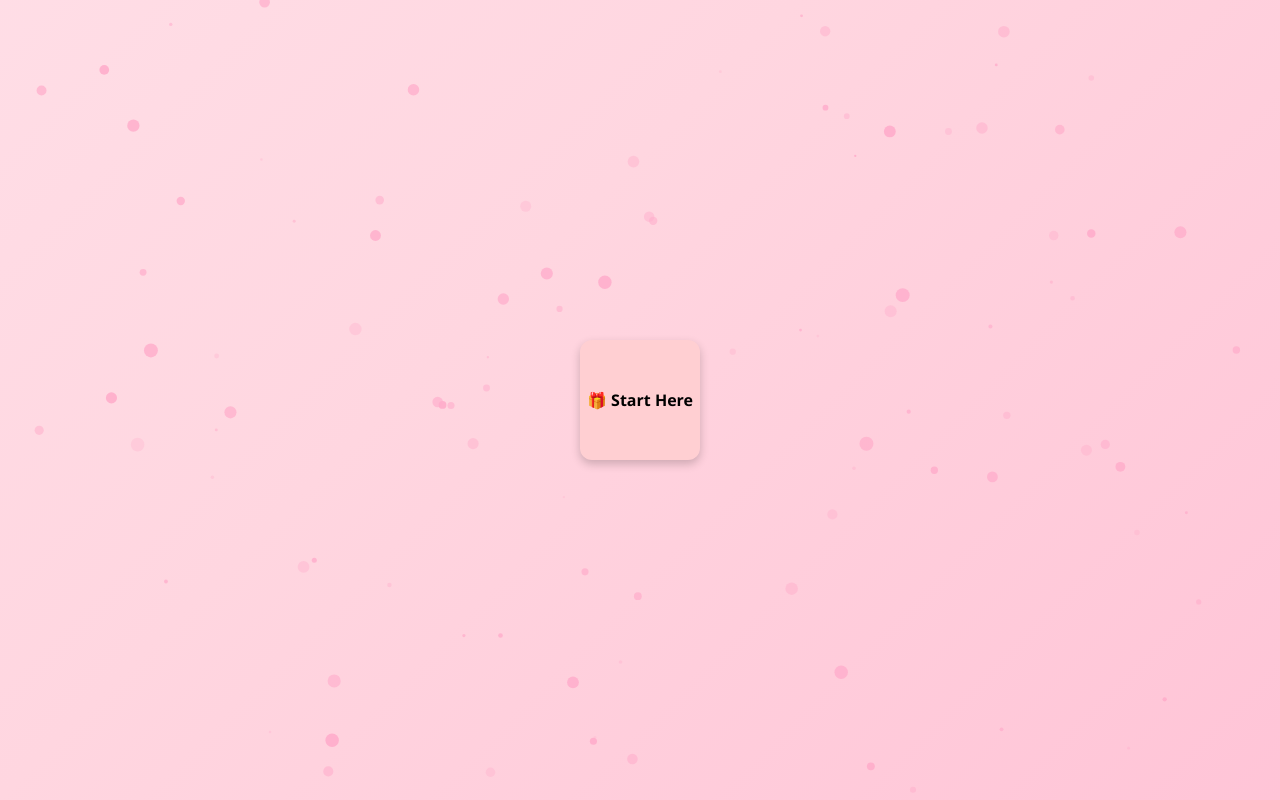
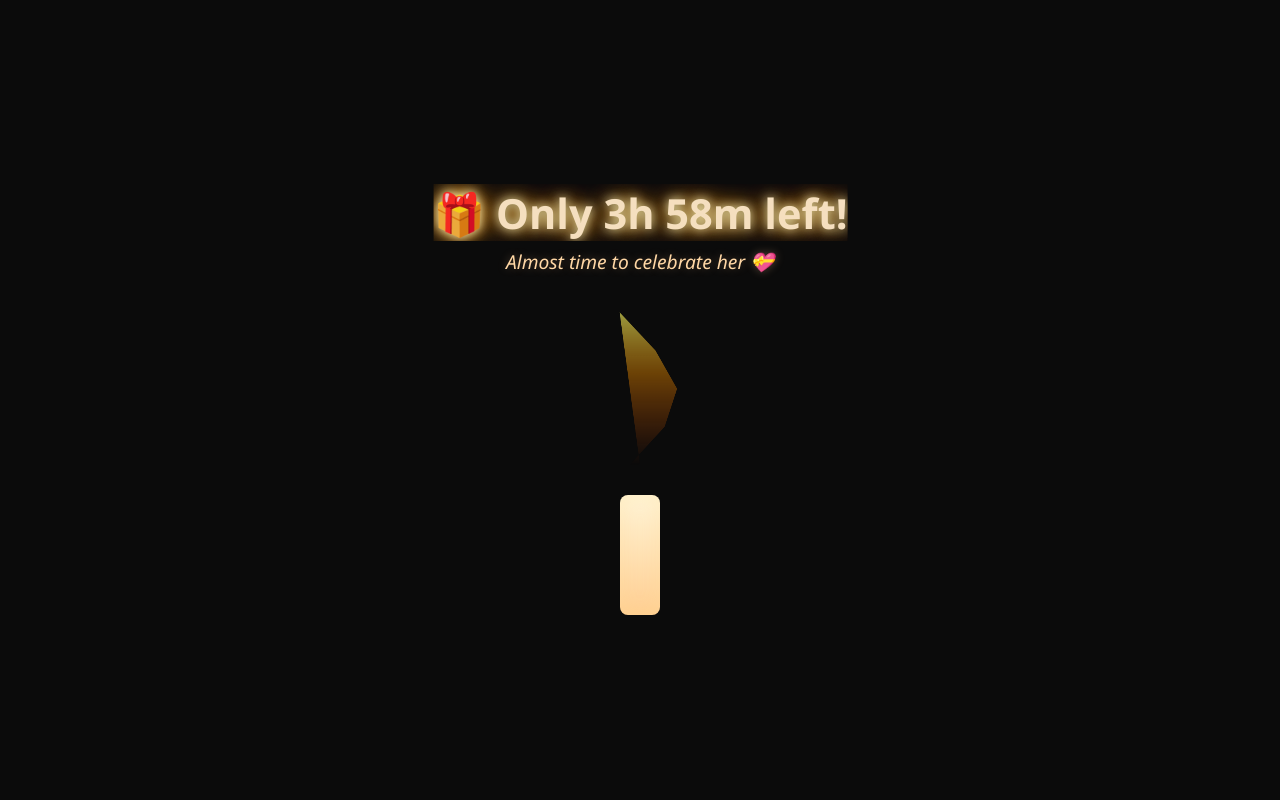
Before and after one commit to SJDeshmukh/my-memory-app, a plain HTML site: page index.html in a window 1280 px wide. Drawn offline with Linux system fonts and the light colour scheme.

Commit message:
Update index.html

```diff
--- a/index.html
+++ b/index.html
@@ -1,409 +1,345 @@
-
-
 <!DOCTYPE html>
 <html lang="en">
 <head>
-  <meta charset="UTF-8" />
-  <title>Memory Unfolding</title>
+  <meta charset="UTF-8">
+  <title>Birthday Candle Flame Countdown</title>
   <style>
-    body::before {
-      content: '';
-      position: fixed;
-      top: 0; left: 0;
-      width: 100vw; height: 100vh;
-      background: linear-gradient(-45deg, #ffafcc, #ffd6e0, #fff0f5, #ffe3ec);
-      background-size: 400% 400%;
-      animation: gradientFlow 15s ease infinite;
-      z-index: -3;
+    html, body {
+      margin: 0;
+      padding: 0;
+      background: #0b0b0b;
+      height: 100vh;
+      overflow: hidden;
+      font-family: 'Segoe UI', sans-serif;
+      color: white;
+      display: flex;
+      flex-direction: column;
+      align-items: center;
+      justify-content: center;
     }
 
-    @keyframes gradientFlow {
-      0% { background-position: 0% 50%; }
-      50% { background-position: 100% 50%; }
-      100% { background-position: 0% 50%; }
+    .countdown-wrapper {
+      width: 100%;
+      text-align: center;
+      margin-bottom: 40px;
+      animation: fadeIn 2s ease-in-out;
+      position: relative;
+      z-index: 1000;
+      padding: 0 20px;
+      box-sizing: border-box;
     }
 
-    body {
-      margin: 0;
-      background: #fff8f0;
-      font-family: 'Segoe UI', sans-serif;
+    .countdown {
+      font-size: 2.5em;
+      font-weight: bold;
+      color: #ffe9c7;
+      text-shadow:
+        0 0 10px #ffc,
+        0 0 20px #f90,
+        0 0 30px rgba(255, 150, 50, 0.5);
+      animation: shimmer 3s infinite alternate ease-in-out;
+      white-space: nowrap;
       overflow: hidden;
+      text-overflow: ellipsis;
     }
 
-    #grid {
-      position: relative;
-      width: 100vw;
-      height: 100vh;
+    .subtitle {
+      margin-top: 8px;
+      font-size: 1.2em;
+      color: #ffd7a5;
+      text-shadow: 0 0 10px rgba(255, 200, 150, 0.3);
+      font-style: italic;
+      white-space: normal;
     }
 
-    .box {
-      position: absolute;
-      width: 120px;
-      height: 120px;
-      background: #ffcfd2;
-      border-radius: 12px;
-      box-shadow: 0 4px 10px rgba(0, 0, 0, 0.2);
-      display: flex;
-      justify-content: center;
-      align-items: center;
-      text-align: center;
-      cursor: pointer;
-      transition: transform 1s ease, opacity 0.5s ease;
-      user-select: none;
-      font-weight: bold;
-      transform: scale(0);
-      overflow: hidden;
+    @keyframes shimmer {
+      0% { transform: scale(1); opacity: 1; }
+      50% { transform: scale(1.05); opacity: 0.95; }
+      100% { transform: scale(1); opacity: 1; }
     }
 
-    .box.show {
-      transform: scale(1);
+    @keyframes fadeIn {
+      from { opacity: 0; transform: translateY(-20px); }
+      to { opacity: 1; transform: translateY(0); }
     }
 
-    .fade-out {
-      opacity: 0;
-      transform: scale(0);
+    .scene {
+      position: relative;
+      width: 150px;
+      height: 300px;
     }
 
-    .box:hover {
-      background: #ffb3c1;
+    canvas {
+      position: absolute;
+      top: -100px;
+      left: 0;
+      width: 150px;
+      height: 400px;
+      pointer-events: none;
     }
 
-    .box img {
-      width: 100%;
-      height: 100%;
-      object-fit: cover;
-      border-radius: 12px;
+    .candle {
+      width: 40px;
+      height: 120px;
+      background: linear-gradient(#fff4d6, #ffce91);
+      border-radius: 8px;
+      position: absolute;
+      bottom: 0;
+      left: 50%;
+      transform: translateX(-50%);
+      box-shadow: 0 0 20px rgba(255, 222, 150, 0.3) inset;
+      z-index: 2;
     }
 
-    #memory-card {
+    .confetti {
       position: fixed;
-      top: 50%;
-      left: 50%;
-      transform: translate(-50%, -50%) scale(0.8);
-      width: 300px;
-      background: white;
-      border-radius: 16px;
-      box-shadow: 0 10px 30px rgba(0, 0, 0, 0.3);
-      opacity: 0;
-      pointer-events: none;
-      transition: opacity 0.5s ease, transform 0.5s ease;
-      z-index: 1000;
-      padding: 20px;
-      display: none;
-      flex-direction: column;
-      align-items: center;
-      text-align: center;
+      width: 8px;
+      height: 8px;
+      border-radius: 50%;
+      animation: fall 3s linear forwards;
+      z-index: 999;
     }
 
-    #memory-card.active {
+    @keyframes fall {
+      0% {
+        transform: translateY(-10vh) rotate(0deg);
         opacity: 1;
-      transform: translate(-50%, -50%) scale(1);
-      pointer-events: all;
-      display: flex;
+      }
+      100% {
+        transform: translateY(110vh) rotate(360deg);
+        opacity: 0;
+      }
     }
 
-    #memory-card img {
-      max-width: 100%;
-      border-radius: 10px;
-      margin-bottom: 15px;
+    .button-wrapper {
+      margin-top: 20px;
+      display: none;
     }
 
-    #memory-card button {
-      padding: 8px 16px;
+    .button-wrapper button {
+      background: #ffcc99;
       border: none;
-      background: #ffafcc;
-      color: #333;
-      font-weight: bold;
-      border-radius: 8px;
+      padding: 12px 24px;
+      font-size: 1em;
+      margin: 0 10px;
+      border-radius: 30px;
       cursor: pointer;
+      box-shadow: 0 0 15px rgba(255, 150, 50, 0.5);
+      transition: all 0.4s ease;
     }
 
-    #memory-card button:hover {
-      background: #ff8fa3;
-    }
-
-    #no-memories {
-      font-size: 18px;
-      color: #888;
-      margin-top: 10px;
-    }
-
-    #bg-canvas {
-      position: fixed;
-      pointer-events: none;
-      z-index: -2;
-      top: 0;
-      left: 0;
-      width: 100vw;
-      height: 100vh;
+    .button-wrapper button:hover {
+      background: #ffaa66;
+      box-shadow: 0 0 25px rgba(255, 150, 50, 0.8);
     }
   </style>
 </head>
 <body>
-<canvas id="bg-canvas"></canvas>
-<div id="grid"></div>
 
-<div id="memory-card">
-  <img id="card-image" src="" alt="Memory Image" />
-  <div id="no-memories" style="display: none;">No more memories left 🌸</div>
-  <button onclick="closeCard()">Close</button>
+<div class="countdown-wrapper">
+  <div class="countdown" id="countdown">Loading...</div>
+  <div class="subtitle" id="subtitle">Waiting for her spark to light the day...</div>
+</div>
+
+<div class="scene">
+  <canvas id="flameCanvas"></canvas>
+  <div class="candle"></div>
+</div>
+
+<div class="button-wrapper" id="buttonWrapper">
+  <button id="blowCandleBtn">🎂 Blow Candle</button>
+  <button id="openGiftBtn" style="display:none;">🎁 Open Gift</button>
 </div>
 
 <script>
-  const grid = document.getElementById('grid');
-  const boxSize = 120;
-  const spacing = 10;
-  const directions = { up: [0, -1], down: [0, 1], left: [-1, 0], right: [1, 0] };
-  const occupied = new Map();
-  const unfoldedBoxes = [];
+  const canvas = document.getElementById("flameCanvas");
+  const ctx = canvas.getContext("2d");
+  canvas.width = 400;
+  canvas.height = 400;
 
-  function posKey(x, y) {
-    return `${x},${y}`;
+  const countdownEl = document.getElementById("countdown");
+  const subtitleEl = document.getElementById("subtitle");
+
+  const startDate = new Date("2025-07-10T00:00:00");
+  const endDate = new Date("2025-07-10T21:49:00");
+
+  let birthdayTriggered = false;
+  let flameFadeOut = false;
+  let flameOpacity = 1;
+
+  const buttonWrapper = document.getElementById("buttonWrapper");
+  const blowBtn = document.getElementById("blowCandleBtn");
+  const giftBtn = document.getElementById("openGiftBtn");
+
+  function updateCountdown() {
+    const now = new Date();
+    const remaining = endDate - now;
+
+    if (remaining <= 0 && !birthdayTriggered) {
+      birthdayTriggered = true;
+      countdownEl.textContent = "Today’s the Day – Happy Birthday, Siddhu!";
+      subtitleEl.textContent = "May your light shine forever 💖";
+      launchParty();
+      buttonWrapper.style.display = "block";
+      return;
     }
 
-  function toPixels(x, y) {
-    const centerX = window.innerWidth / 2;
-    const centerY = window.innerHeight / 2;
-    return {
-      left: centerX + x * (boxSize + spacing) - boxSize / 2,
-      top: centerY + y * (boxSize + spacing) - boxSize / 2,
-    };
+    if (remaining <= 0) return;
+
+    const days = Math.floor(remaining / (1000 * 60 * 60 * 24));
+    const hours = Math.floor((remaining / (1000 * 60 * 60)) % 24);
+    const minutes = Math.floor((remaining / (1000 * 60)) % 60);
+    const seconds = Math.floor((remaining / 1000) % 60);
+
+    let message = `${days}d ${hours}h ${minutes}m ${seconds}s`;
+    let subtitle = "The light is growing brighter...";
+
+    if (days === 0) {
+      message = `🎁 Only ${hours}h ${minutes}m left!`;
+      subtitle = "Almost time to celebrate her 💝";
+    } else if (days === 1) {
+      message = `💖 Just 1 day to her special moment!`;
+      subtitle = "Get ready for her beautiful day!";
+    } else if (days <= 3) {
+      subtitle = "Counting heartbeats to her smile...";
     }
 
-  let memoryImages = Array.from({ length: 199 }, (_, i) => `images/image${i + 1}.jpg`);
-  memoryImages = shuffleArray(memoryImages);
-
-  function shuffleArray(arr) {
-    const copy = [...arr];
-    for (let i = copy.length - 1; i > 0; i--) {
-      const j = Math.floor(Math.random() * (i + 1));
-      [copy[i], copy[j]] = [copy[j], copy[i]];
-    }
-    return copy;
+    countdownEl.textContent = message;
+    subtitleEl.textContent = subtitle;
   }
 
-  let currentImage = null;
-  let activeBox = null;
-
-  function getNextImage() {
-    if (memoryImages.length === 0) return null;
-    return memoryImages.shift();
+  function getFlameHeight() {
+    const now = new Date();
+    const total = endDate - startDate;
+    const elapsed = Math.max(0, now - startDate);
+    const progress = Math.min(1, elapsed / total);
+    const minHeight = 30;
+    const maxHeight = 180;
+    return minHeight + (maxHeight - minHeight) * progress;
   }
 
-  function createBox(x, y, label = "📸 Memory", isCenter = false) {
-    const key = posKey(x, y);
-    if (occupied.has(key)) return;
+  let t = 0;
 
-    const box = document.createElement('div');
-    box.className = 'box';
-    box.textContent = label;
+  function drawFlame() {
+    ctx.clearRect(0, 0, canvas.width, canvas.height);
 
-    const { left, top } = toPixels(x, y);
-    box.style.left = `${left}px`;
-    box.style.top = `${top}px`;
-    box.dataset.x = x;
-    box.dataset.y = y;
+    const centerX = canvas.width / 2;
+    const baseY = 250;
+    const height = getFlameHeight();
 
-    let clickTimeout;
-let isDoubleClick = false;
+    if (flameFadeOut) flameOpacity = Math.max(0, flameOpacity - 0.01);
+    else flameOpacity = 1;
 
-box.addEventListener('click', (e) => {
-  e.stopPropagation();
+    if (flameOpacity <= 0) return;
 
-  // Set a short delay to detect double-click
-  clickTimeout = setTimeout(() => {
-    if (isDoubleClick) {
-      isDoubleClick = false;
-      return; // prevent unfolding on double-click
+    const points = [];
+    const waveCount = 4
+    const waveHeight = 100;
+    for (let i = 0; i <= waveCount; i++) {
+      const x = centerX + (Math.sin(t + i) * waveHeight);
+      const y = baseY - (height * (i / waveCount));
+      points.push({ x, y });
     }
 
-    if (isCenter) {
-      if (box.dataset.state === 'folded' || unfoldedBoxes.length === 0) {
-        expandAround(x, y);
-        box.textContent = "✨ Again?";
-        box.dataset.state = 'unfolded';
-      } else {
-        foldAll();
-        box.textContent = "🎁 Start Here";
-        box.dataset.state = 'folded';
+    ctx.beginPath();
+    ctx.moveTo(centerX, baseY);
+    for (let pt of points) {
+      ctx.lineTo(pt.x, pt.y);
     }
-    } else {
-      expandAround(parseInt(box.dataset.x), parseInt(box.dataset.y));
-    }
-  }, 250); // Allow time to detect double-click
-});
+    ctx.closePath();
 
-box.addEventListener('dblclick', (e) => {
-  e.stopPropagation();
-  isDoubleClick = true;
-  clearTimeout(clickTimeout); // Prevent unfolding
+    const gradient = ctx.createLinearGradient(centerX, baseY - height, centerX, baseY);
+    gradient.addColorStop(0, `rgba(255, 255, 100, ${0.6 * flameOpacity})`);
+    gradient.addColorStop(0.4, `rgba(255, 150, 0, ${0.4 * flameOpacity})`);
+    gradient.addColorStop(1, `rgba(255, 80, 0, 0)`);
 
-  if (!box.dataset.image) {
-    const nextImage = getNextImage();
-    if (nextImage) {
-      box.dataset.image = nextImage;
-      currentImage = nextImage;
-      activeBox = box;
-      showMemoryCard();
-    } else {
-      currentImage = null;
-      activeBox = null;
-      showMemoryCard();
-    }
-  } else {
-    currentImage = box.dataset.image;
-    activeBox = box;
-    showMemoryCard();
-  }
-});
+    ctx.fillStyle = gradient;
+    ctx.fill();
 
-
-
-
-
-
-
-
-
-    grid.appendChild(box);
-    requestAnimationFrame(() => box.classList.add('show'));
-    occupied.set(key, box);
-
-    if (!isCenter) unfoldedBoxes.push(box);
-    if (isCenter) box.dataset.state = 'folded';
+    t += 0.02;
   }
 
-  function expandAround(x, y) {
-    let delay = 0;
-    for (const [dx, dy] of Object.values(directions)) {
-      const nx = x + dx;
-      const ny = y + dy;
-      setTimeout(() => createBox(nx, ny), delay);
-      delay += 200;
+  function animate() {
+    drawFlame();
+    updateCountdown();
+    requestAnimationFrame(animate);
+  }
+
+  // 🎇 Sparkle Party
+  function launchParty() {
+    setInterval(() => {
+      for (let i = 0; i < 15; i++) createPopper();
+    }, 500);
+
+    for (let i = 0; i < 100; i++) {
+      setTimeout(() => createPopper(), i * 30);
     }
   }
 
-  function foldAll() {
-    if (unfoldedBoxes.length === 0) return;
+  function createPopper() {
+    const popper = document.createElement("div");
+    popper.className = "confetti";
+    popper.style.position = "fixed";
+    popper.style.width = `${Math.random() * 8 + 4}px`;
+    popper.style.height = popper.style.width;
+    popper.style.borderRadius = "50%";
+    popper.style.left = `${Math.random() * 100}vw`;
+    popper.style.top = "-20px";
+    popper.style.opacity = "1";
+    popper.style.zIndex = 9999;
+    popper.style.backgroundColor = getRandomColor();
+    popper.style.boxShadow = `0 0 10px ${popper.style.backgroundColor}`;
+    popper.style.transform = `scale(${Math.random() * 1.2 + 0.5})`;
 
-    const boxesByDistance = new Map();
+    const duration = 5 + Math.random() * 4;
+    popper.style.animation = `fallPop ${duration}s linear forwards`;
 
-    unfoldedBoxes.forEach(box => {
-      const x = parseInt(box.dataset.x);
-      const y = parseInt(box.dataset.y);
-      const dist = Math.abs(x) + Math.abs(y);
-      if (!boxesByDistance.has(dist)) boxesByDistance.set(dist, []);
-      boxesByDistance.get(dist).push(box);
+    document.body.appendChild(popper);
+    setTimeout(() => popper.remove(), duration * 1000);
+  }
+
+  function getRandomColor() {
+    const colors = ["#ffcc00", "#ff6699", "#66ccff", "#ffffff", "#ff66ff", "#99ffcc", "#ffc107", "#f44336"];
+    return colors[Math.floor(Math.random() * colors.length)];
+  }
+
+  const style = document.createElement("style");
+  style.innerHTML = `
+    @keyframes fallPop {
+      0% {
+        transform: translateY(0) rotate(0deg) scale(1);
+        opacity: 1;
+      }
+      100% {
+        transform: translateY(120vh) rotate(720deg) scale(0.8);
+        opacity: 0;
+      }
+    }
+  `;
+  document.head.appendChild(style);
+
+  blowBtn.addEventListener("click", () => {
+    flameFadeOut = true;
+    blowBtn.style.display = "none";
+    setTimeout(() => {
+      giftBtn.style.display = "inline-block";
+    }, 3000);
   });
 
-    const sorted = Array.from(boxesByDistance.keys()).sort((a, b) => b - a);
-
-    sorted.forEach((dist, i) => {
-      const delay = i * 800;
-      boxesByDistance.get(dist).forEach(box => {
+  animate();
+  blowBtn.addEventListener("click", () => {
+  flameFadeOut = true;
+  blowBtn.style.display = "none";
   setTimeout(() => {
-          box.classList.remove('show');
-          box.classList.add('fade-out');
-          setTimeout(() => {
-            grid.removeChild(box);
-            occupied.delete(posKey(box.dataset.x, box.dataset.y));
-          }, 1000);
-        }, delay);
-      });
+    giftBtn.style.display = "inline-block";
+  }, 3000);
 });
 
-    unfoldedBoxes.length = 0;
-  }
+giftBtn.addEventListener("click", () => {
+  window.location.href = "index.html"; // 🔁 redirect here
+});
 
-  function showMemoryCard() {
-    const card = document.getElementById('memory-card');
-    const img = document.getElementById('card-image');
-    const noMemories = document.getElementById('no-memories');
+</script>
 
-    if (currentImage) {
-      img.src = currentImage;
-      img.style.display = 'block';
-      noMemories.style.display = 'none';
-    } else {
-      img.style.display = 'none';
-      noMemories.style.display = 'block';
-    }
-
-    card.classList.add('active');
-  }
-
-  function closeCard() {
-    document.getElementById('memory-card').classList.remove('active');
-
-    // After closing, show image in box
-    if (activeBox && activeBox.dataset.image) {
-      activeBox.innerHTML = `<img src="${activeBox.dataset.image}" alt="Memory" />`;
-    }
-
-    currentImage = null;
-    activeBox = null;
-  }
-
-  function createStartBox() {
-    createBox(0, 0, "🎁 Start Here", true);
-  }
-
-  // Background particles
-  const canvas = document.getElementById('bg-canvas');
-  const ctx = canvas.getContext('2d');
-  let particles = [];
-
-  function resizeCanvas() {
-    canvas.width = window.innerWidth;
-    canvas.height = window.innerHeight;
-  }
-
-  class Particle {
-    constructor() {
-      this.reset();
-    }
-
-    reset() {
-      this.x = Math.random() * canvas.width;
-      this.y = Math.random() * canvas.height;
-      this.radius = 1 + Math.random() * 6;
-      this.alpha = 0.3 + Math.random() * 0.7;
-      this.dx = (Math.random() - 0.5) * 1.5;
-      this.dy = (Math.random() - 0.5) * 1.5;
-    }
-
-    update() {
-      this.x += this.dx;
-      this.y += this.dy;
-      if (this.x < 0 || this.x > canvas.width || this.y < 0 || this.y > canvas.height) {
-        this.reset();
-      }
-    }
-
-    draw() {
-      ctx.beginPath();
-      ctx.arc(this.x, this.y, this.radius, 0, Math.PI * 2);
-      ctx.fillStyle = `rgba(255, 175, 204, ${this.alpha})`;
-      ctx.fill();
-    }
-  }
-
-  function animateParticles() {
-    ctx.clearRect(0, 0, canvas.width, canvas.height);
-    particles.forEach(p => {
-      p.update();
-      p.draw();
-    });
-    requestAnimationFrame(animateParticles);
-  }
-
-  window.addEventListener('resize', resizeCanvas);
-  resizeCanvas();
-
-  particles = Array.from({ length: 100 }, () => new Particle());
-  animateParticles();
-
-  createStartBox();
-</script>
 </body>
 </html>
```
Lines whose indentation alone changed are shown as unchanged.
